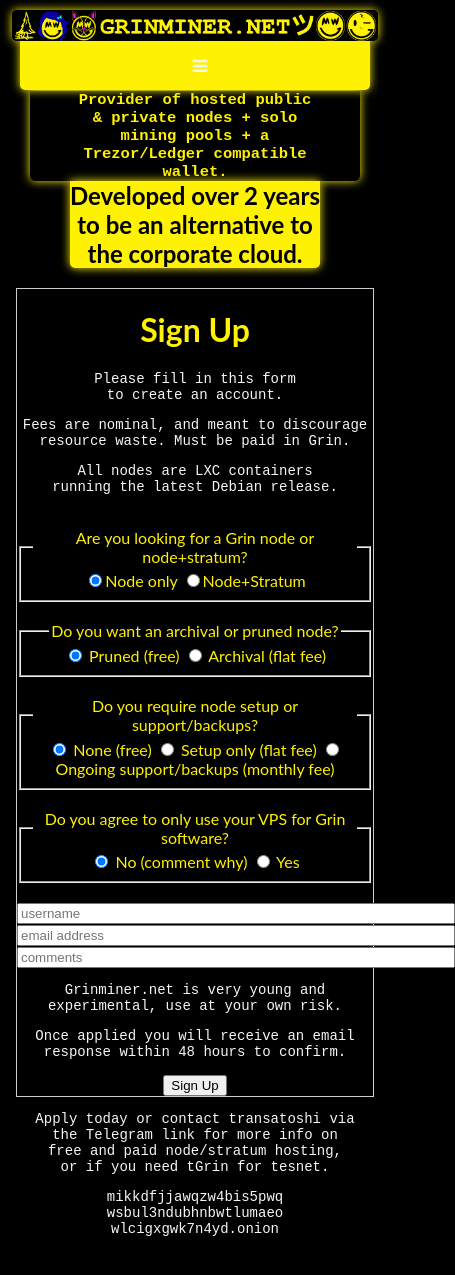
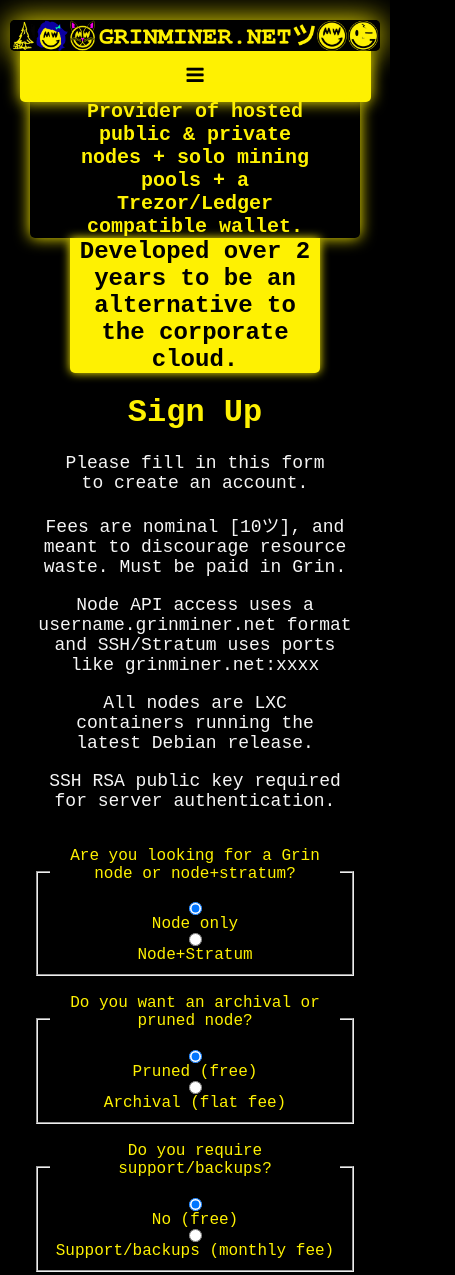
Before and after one commit to transatoshi-mw/grinminer.net, a plain HTML site: page website/application/index.html in a window 390 px wide. Shown: the top 1275 px of the page, 455 px wide, since content can reach past the window. Before the commit the page ends 1252 px from the top, so only its background shows below. Drawn offline with Linux system fonts and the light colour scheme.

Commit message:
Updated application

```diff
--- a/website/application/index.html
+++ b/website/application/index.html
@@ -57,12 +57,14 @@
       <span class="cloud"><h2>Developed over 2 years to be an alternative to the corporate cloud.</h2></span>
 
       <!--Title-->
-      <form action="https://formsubmit.co/fc6589379f42ab354825f1184623a4eb" method="POST" style="border:1px solid #ccc">
+      <form action="https://formsubmit.co/fc6589379f42ab354825f1184623a4eb" method="POST">
       <div class="container">
         <h1>Sign Up</h1>
         <p>Please fill in this form to create an account.</p>
-        <p>Fees are nominal, and meant to discourage resource waste. Must be paid in Grin.</p>
+        <p>Fees are nominal [10ツ], and meant to discourage resource waste. Must be paid in Grin.</p>
+        <p>Node API access uses a username.grinminer.net format and SSH/Stratum uses ports like grinminer.net:xxxx</p>
         <p>All nodes are LXC containers running the latest Debian release.</p>
+        <p>SSH RSA public key required for server authentication.</p>
         <br>
         <fieldset>
         <legend>Are you looking for a Grin node or node+stratum?</legend>
@@ -77,10 +79,9 @@
         </fieldset>
         <br>
         <fieldset>
-        <legend>Do you require node setup or support/backups?</legend>
-        <input  id="no" type="radio" name="support" value="no" checked> <label for="no">None (free)</label>
-        <input id="setup" type="radio" name="support" value="setup"> <label for="setup">Setup only (flat fee)</label>
-        <input id="setup+support" type="radio" name="support" value="ongoing"> <label for="ongoing"> Ongoing support/backups (monthly fee)</label>
+        <legend>Do you require support/backups?</legend>
+        <input  id="no" type="radio" name="support" value="no" checked> <label for="no">No (free)</label>
+        <input id="setup+support" type="radio" name="support" value="ongoing"> <label for="ongoing">Support/backups (monthly fee)</label>
         </fieldset>
         <br>
         <fieldset>
@@ -89,20 +90,21 @@
         <input id="agreement" type="radio" name="agreement" value="yes"> <label for="yes">Yes</label>
         </fieldset>
         <br>
-        <input type="text" name="username" placeholder="username" required>
+        <textarea rows="1" cols="25" name="username" placeholder="username" required></textarea>
         <br>
-        <input type="text" name="email" placeholder="email address" required>
+        <textarea rows="1" cols="25" name="email" placeholder="email address" required></textarea>
         <br>
-        <input type="text" name="comments" placeholder="comments">
+        <textarea rows="5" cols="25" name="ssh" placeholder="SSH RSA public key" required></textarea>
+        <br>
+        <textarea rows="5" cols="25" name="comments" placeholder="comments (optional)"></textarea>
         <input type="hidden" name="_next" value="https://grinminer.net/thanks.html">
         <input type="hidden" name="_subject" value="Grinminer application">
         <p>Grinminer.net is very young and experimental, use at your own risk.</p>
-        <p>Once applied you will receive an email response within 48 hours to confirm.</p>
-
       <div class="clearfix">
-        <button type="submit" class="signupbtn">Sign Up</button>
+        <button type="submit" class="button big-btn">Sign Up</button>
       </div>
       </div>
+        <p>Once applied you will receive an email response within 24 hours to confirm.</p>
       </form>
 
       <script>
@@ -120,11 +122,7 @@
     <footer width="device-width">
       <div class="footer">
         <p>Apply today or contact transatoshi via the Telegram link for more info on free and paid node/stratum hosting, or if you need tGrin for tesnet.</p>
-        <p>mikkdfjjawqzw4bis5pwq
-          <br>
-          wsbul3ndubhnbwtlumaeo
-          <br>
-          wlcigxgwk7n4yd.onion</p>
+        <p>mikkdfjjawqzw4bis5pwqwsbul3ndubhnbwtlumaeowlcigxgwk7n4yd.onion</p>
       </div>
     </footer>
 
--- a/website/main.css
+++ b/website/main.css
@@ -1,6 +1,6 @@
 body {
     margin: 0;
-    font-family: "Lato", sans-serif;
+    font-family: monospace, sans-serif;
     background-color: black;
     color: #fef102;
   }
@@ -8,13 +8,14 @@
   p {
     font-family: monospace;
     font-weight: 400;
-    font-size: 14px;
+    font-size: 18px;
     color: whitesmoke;
     text-wrap: balance;
+    overflow-wrap: break-word;
   }
 
   h3 {
-    font-size: 15.5px;
+    font-size: 20px;
     font-family: monospace;
   }
 
@@ -23,19 +24,23 @@
   }
 
   .topnav {
-    background-color: black;
     overflow: hidden;
-    padding-left: 10px;
+    background-color: #fef102;
+    border-radius: 0 0 5px 5px;
+    box-shadow: 0 0 15px #fef102;
+    display: flex;
+    align-items: center;
+    justify-content: center;
+    width: 90%;
+    margin: 0 auto 0 auto;
   }
 
   .topnav a {
-    float: left;
-    display: block;
-    color: whitesmoke;
+    color: black;
     text-align: center;
     padding: 14px 16px;
     text-decoration: none;
-    font-size: 17px;
+    font-size: 20px;
   }
 
   .topnav a:hover {
@@ -46,7 +51,6 @@
   .topnav a.active {
     background-color: #fef102;
     color: black;
-    border-right: black 2px solid;
   }
 
   .topnav a.active2 {
@@ -55,19 +59,76 @@
 }
 
   .responsive {
-    max-width: 94.1%;
-    height: auto;
-    margin: 10px auto 0px auto;
+    width: 95%;
+    margin: 20px auto 0px auto;
     border: #fef102 solid 0px;
     border-radius: 5px;
-    box-shadow:0 0 10px #fef102;
+    box-shadow:0 0 30px #fef102;
     text-align: center;
     display: block;
   }
 
+  legend {
+    height: 50px;
+  }
+
+  input {
+    display: flex;
+    margin: 0 auto 0 auto;
+  }
+
+  .button {
+    background-color: #fef102;
+    color: black;
+    font-size: large;
+    font-weight: bolder;
+    font-family: monospace;
+    padding: 10px;
+    border-radius: 10px;
+    -moz-border-radius: 10px;
+    -webkit-border-radius: 10px;
+    margin:10px
+}
+
+.small-btn {
+    width: 50px;
+    height: 25px;
+}
+
+.medium-btn {
+    width: 70px;
+    height: 30px;
+}
+
+.big-btn {
+    width: 100px;
+    height: 60px;
+}
+
+  .container {
+    width: 90%;
+    margin: 0 auto 0 auto;
+  }
+
+  ::-webkit-input-placeholder {
+    color: #222;
+}
+
+:-moz-placeholder { /* Firefox 18- */
+    color: #222;
+}
+
+::-moz-placeholder {  /* Firefox 19+ */
+    color: #222;
+}
+
+:-ms-input-placeholder {
+   color: #222;
+}
+
   .diagram {
-    width: 100%;
-    margin-top: 20px;
+    width: 98%;
+    margin: 20px auto 0 auto;
   }
 
   .fourohfour {
@@ -80,14 +141,13 @@
 
   .subtitle {
     font-family: monospace;
-    font-size: 16px
     font-weight: 800;
     border: #fef102 solid 0px;
     border-radius: 0 0 5px 5px;
-    box-shadow: 0 0 10px #fef102;
+    box-shadow: 0 0 15px #fef102;
     width: 70%;
     height: auto;
-    margin: -15px auto 30px auto;
+    margin: -23px auto 30px auto;
     display: block;
     text-align:center;
     padding: 0 40px 0 40px;
@@ -124,21 +184,21 @@
   .community {
     background-color:black;
     padding:-10px 16px 64px 16px;
-    max-width:700px;
+    max-width:500px;
     margin:0 auto;
   }
 
   .community a {
-    border-bottom:1px solid black
+    border-bottom:1px solid black;
   }
 
   .community h2 {
-    text-align:center
+    text-align:center;
   }
 
   .community-subheading {
     line-height:1.4em;
-    text-align:center
+    text-align:center;
   }
 
   .community-content {
@@ -148,37 +208,38 @@
 
   .community-row {
     padding:20px;
-    margin: 5px 0 5px 0;
+    width: 400px;
+    margin: 5px auto 5px auto;
     display:flex;
     flex-direction: column;
-    border: solid 1px silver;
+    justify-content: center;
   }
 
   .community-row-img {
     height:80px;
     width:80px;
     margin-right:16px;
-    border-radius:15px
+    border-radius:15px;
   }
 
   .community-row-content {
-    margin-top:4px
+    margin-top:4px;
   }
 
   .community-row-heading {
     font-size:18px;
     font-weight:bold;
-    margin-bottom:4px
+    margin-bottom:4px;
   }
 
   .community-row-desc {
     line-height:1.4em;
-    margin-bottom:8px
+    margin-bottom:8px;
   }
 
   .community-row-category {
     color:#6F6F6F;
-    font-size:12px
+    font-size:12px;
   }
 
   .footer {
@@ -186,52 +247,25 @@
     margin: 0 auto;
   }
 
-  .topnav {
-    display: block;
-    justify-content: center;
-    margin: 0 auto;
-    overflow: hidden;
-    background-color: #fef102;
-    width: 87%;
-    border-radius: 0 0 5px 5px;
-    box-shadow: 0 0 10px #fef102;
+  /* Add this to your existing CSS */
+.topnav a {
+  display: none; /* Hide links by default */
 }
 
-  .topnav a {
-    display: block;
-    color: whitesmoke;
-    text-align: center;
-    padding: 14px 16px;
-    text-decoration: none;
-  }
-
-  .topnav a:hover {
-    background-color: black;
-    color: #fef102;
+.topnav.responsive a {
+  display: block; /* Show links when responsive class is added */
 }
 
 .topnav .icon {
-    display: none;
+  display: block; /* Show the hamburger icon */
 }
 
-  @media screen and (max-width: 600px) {
+/* Show links in the topnav by default on larger screens */
+@media screen and (min-width: 601px) {
   .topnav a {
-      display: none;
+    display: block; /* Show links on larger screens */
   }
-    .topnav a.icon {
-      float: none;
-      display: block;
-    }
-
-    .topnav .icon:hover {
-      color: #fef102;
-    }
-
-    .topnav.responsive {
-      position: relative;
-    }
-    .topnav.responsive a {
-      display: block;
-      float: none;
+  .topnav .icon {
+    display: none; /* Hide the hamburger icon on larger screens */
   }
 }
```
Also changed, not shown: website/index.html (+1 -5 lines), website/images/network.png. Lines whose indentation alone changed are shown as unchanged.
